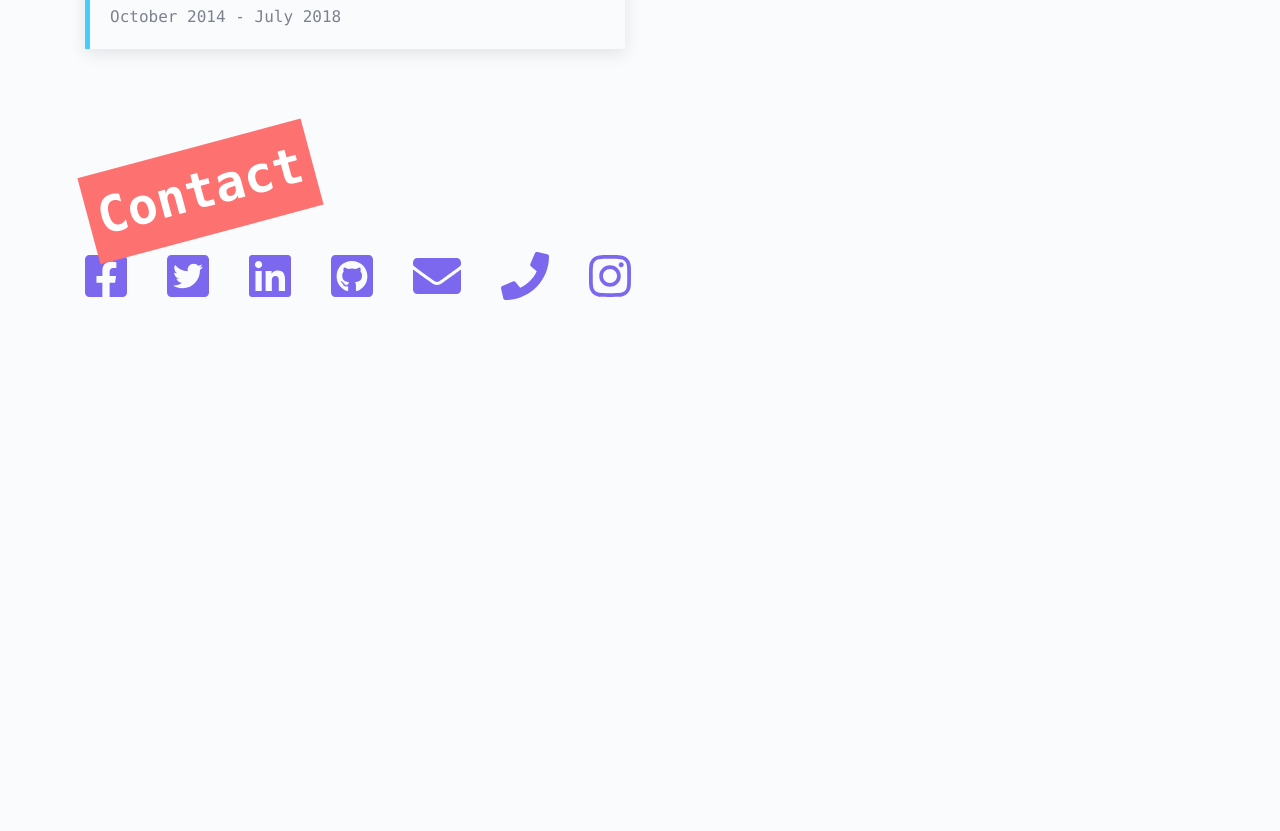
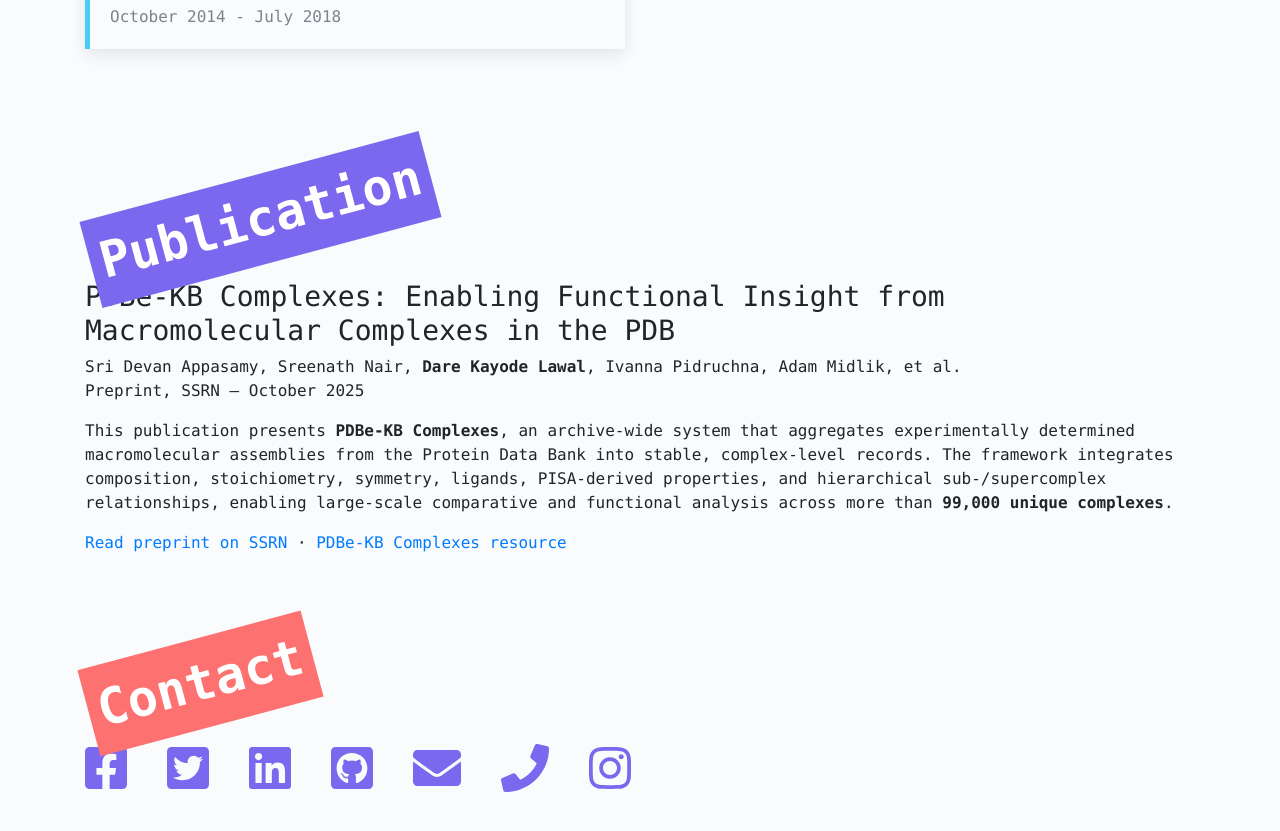
Before and after one commit to lawaldare/new-protfolio, an Angular app: page /about in a window 1280 px wide. Shown: the part 2140-2971 px from the top of the page. Before the commit the page ends 2641 px from the top, so only its background shows below. Built offline with nearby package versions, Linux system fonts and the light colour scheme; a web font is replaced by a local one.

Commit message:
added publication

```diff
--- a/src/app/components/about/about.component.html
+++ b/src/app/components/about/about.component.html
@@ -78,6 +78,53 @@
     </div>
   </div>
 
+  <div class="card p-0 py-5">
+    <h1 class="header mb-3">
+      <span class="about__text__four">Publication</span>
+    </h1>
+    <article>
+      <h3>
+        PDBe-KB Complexes: Enabling Functional Insight from Macromolecular
+        Complexes in the PDB
+      </h3>
+
+      <p>
+        Sri Devan Appasamy, Sreenath Nair, <strong>Dare Kayode Lawal</strong>,
+        Ivanna Pidruchna, Adam Midlik, et al.<br />
+        <em>Preprint, SSRN — October 2025</em>
+      </p>
+
+      <p>
+        This publication presents <strong>PDBe-KB Complexes</strong>, an
+        archive-wide system that aggregates experimentally determined
+        macromolecular assemblies from the Protein Data Bank into stable,
+        complex-level records. The framework integrates composition,
+        stoichiometry, symmetry, ligands, PISA-derived properties, and
+        hierarchical sub-/supercomplex relationships, enabling large-scale
+        comparative and functional analysis across more than
+        <strong>99,000 unique complexes</strong>.
+      </p>
+
+      <p>
+        <a
+          href="https://ssrn.com/abstract=5688656"
+          target="_blank"
+          rel="noopener"
+        >
+          Read preprint on SSRN
+        </a>
+        ·
+        <a
+          href="https://www.ebi.ac.uk/pdbe/pdbe-kb/complexes/PDB-CPX-154652"
+          target="_blank"
+          rel="noopener"
+        >
+          PDBe-KB Complexes resource
+        </a>
+      </p>
+    </article>
+  </div>
+
   <div id="contact" class="contact card">
     <h1 class="header mb-3">
       <span class="about__text__three">Contact</span>
--- a/src/app/components/about/about.component.scss
+++ b/src/app/components/about/about.component.scss
@@ -45,6 +45,12 @@
     }
     &__three {
       background-color: var(--other-color-six);
+      color: #fff;
+      padding: 10px;
+    }
+
+    &__four {
+      background-color: var(--other-color-one);
       color: #fff;
       padding: 10px;
     }
```
